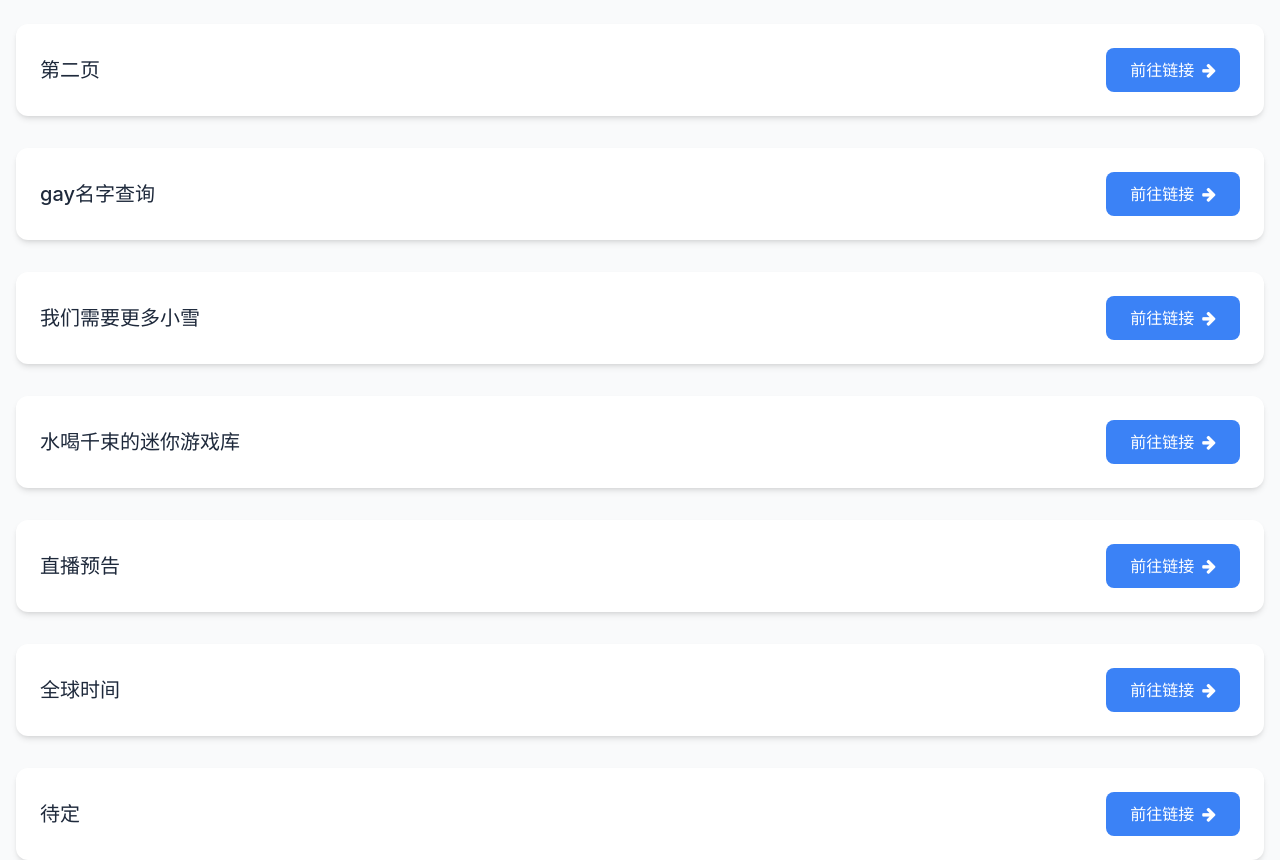
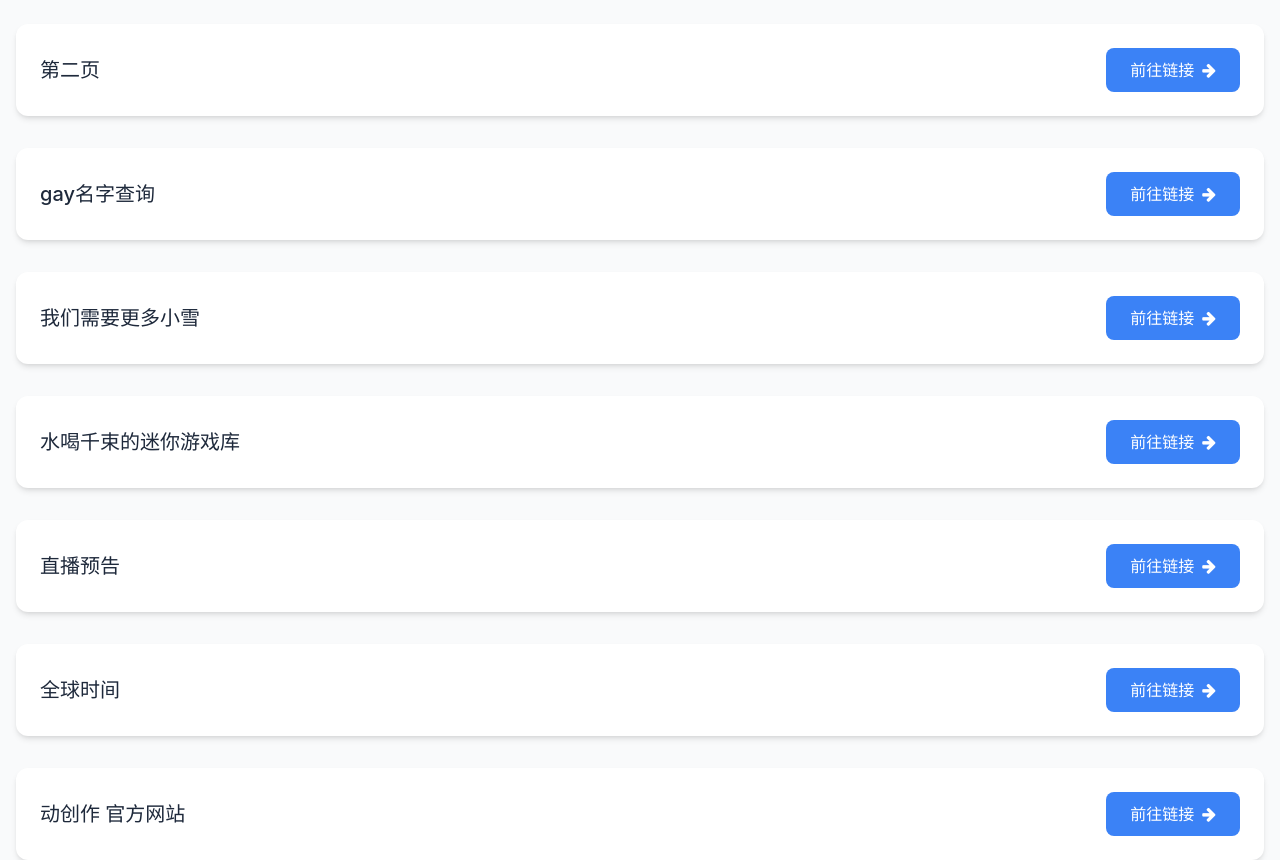
Before and after one commit to WaterChisato/zdy.web.3, a plain HTML site: page index.html in a window 1280 px wide. Shown: the part 96-956 px from the top of the page. Drawn offline with nearby package versions, Linux system fonts and the light colour scheme.

Commit message:
Update index.html

```diff
--- a/index.html
+++ b/index.html
@@ -77,7 +77,7 @@
       { text: "水喝千束的迷你游戏库", link: "https://waterchisato.github.io/game" },
       { text: "直播预告", link: "https://waterchisato.github.io/a/birthdaylive" },
       { text: "全球时间", link: "https://waterchisato.github.io/a/time.html" },
-      { text: "待定", link: "https://waterchisato.github.io/zdy.web.daiding" },
+      { text: "动创作 官方网站", link: "https://animereation.pages.dev/#contact" },
       { text: "待定", link: "https://waterchisato.github.io/zdy.web.daiding" },
       { text: "待定", link: "https://waterchisato.github.io/zdy.web.daiding" },
       { text: "第四页", link: "https://waterchisato.github.io/zdy.web.4" }
```
